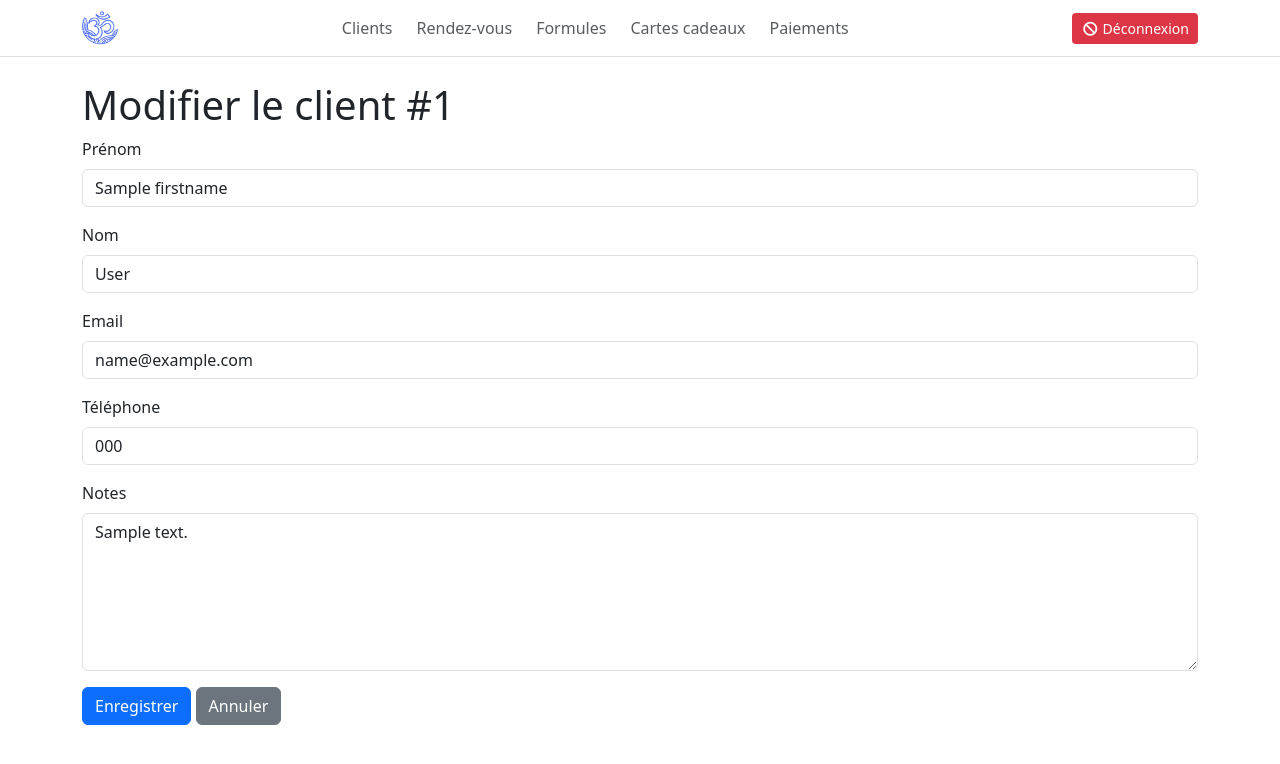
After one commit to ayle57/adhyanga.fr, a Symfony app: template templates/admin/customers/edit.html.twig in a window 1280 px wide. The commit adds this page. Shown: the top 764 px of the page. Run offline with Twig, Linux system fonts and the light colour scheme; the template is opened without the code that fills it: most values are stand-ins (such as "Sample title", 1, 10 or a date in 2020); style sheets or scripts are compiled from the project's sources; some libraries are stand-ins or nearby versions.

Commit message:
feat: create the associated views

```diff
--- /dev/null
+++ b/templates/admin/customers/edit.html.twig
@@ -0,0 +1,44 @@
+{% extends 'admin/base.html.twig' %}
+
+{% block title %}Modifier {{ customer.firstname }} {{ customer.lastname }}{% endblock %}
+
+{% block body %}
+    {% include "admin/partials/_navbar.html.twig" %}
+
+    <div class="container mt-4">
+        <h1>Modifier le client #{{ customer.id }}</h1>
+
+        <form method="post" action="{{ path('admin_customers_update', {'id': customer.id}) }}">
+            {# CSRF token #}
+            <input type="hidden" name="_token" value="{{ csrf_token('update_customer_' ~ customer.id) }}">
+
+            <div class="mb-3">
+                <label for="firstname" class="form-label">Prénom</label>
+                <input type="text" id="firstname" name="firstname" class="form-control" value="{{ customer.firstname }}">
+            </div>
+
+            <div class="mb-3">
+                <label for="lastname" class="form-label">Nom</label>
+                <input type="text" id="lastname" name="lastname" class="form-control" value="{{ customer.lastname }}">
+            </div>
+
+            <div class="mb-3">
+                <label for="email" class="form-label">Email</label>
+                <input type="email" id="email" name="email" class="form-control" value="{{ customer.email }}">
+            </div>
+
+            <div class="mb-3">
+                <label for="phone" class="form-label">Téléphone</label>
+                <input type="text" id="phone" name="phone" class="form-control" value="{{ customer.phone }}">
+            </div>
+
+            <div class="mb-3">
+                <label for="notes" class="form-label">Notes</label>
+                <textarea id="notes" name="notes" class="form-control" rows="6">{{ customer.notes|default('') }}</textarea>
+            </div>
+
+            <button type="submit" class="btn btn-primary">Enregistrer</button>
+            <a href="{{ path('admin_customers_show', {'id': customer.id}) }}" class="btn btn-secondary">Annuler</a>
+        </form>
+    </div>
+{% endblock %}
```
Also changed, not shown: templates/admin/customers/index.html.twig (+11 -12 lines), templates/admin/customers/notes.html.twig (added, +54 -0 lines), templates/admin/customers/show.html.twig (added, +35 -0 lines).
